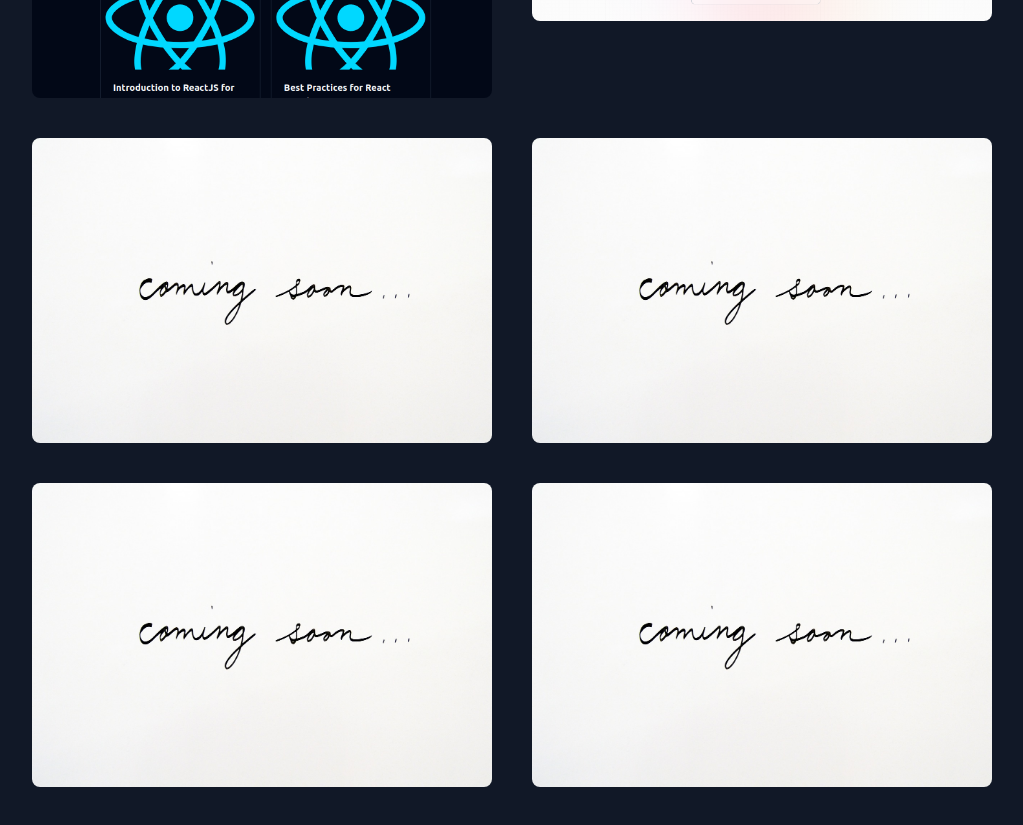
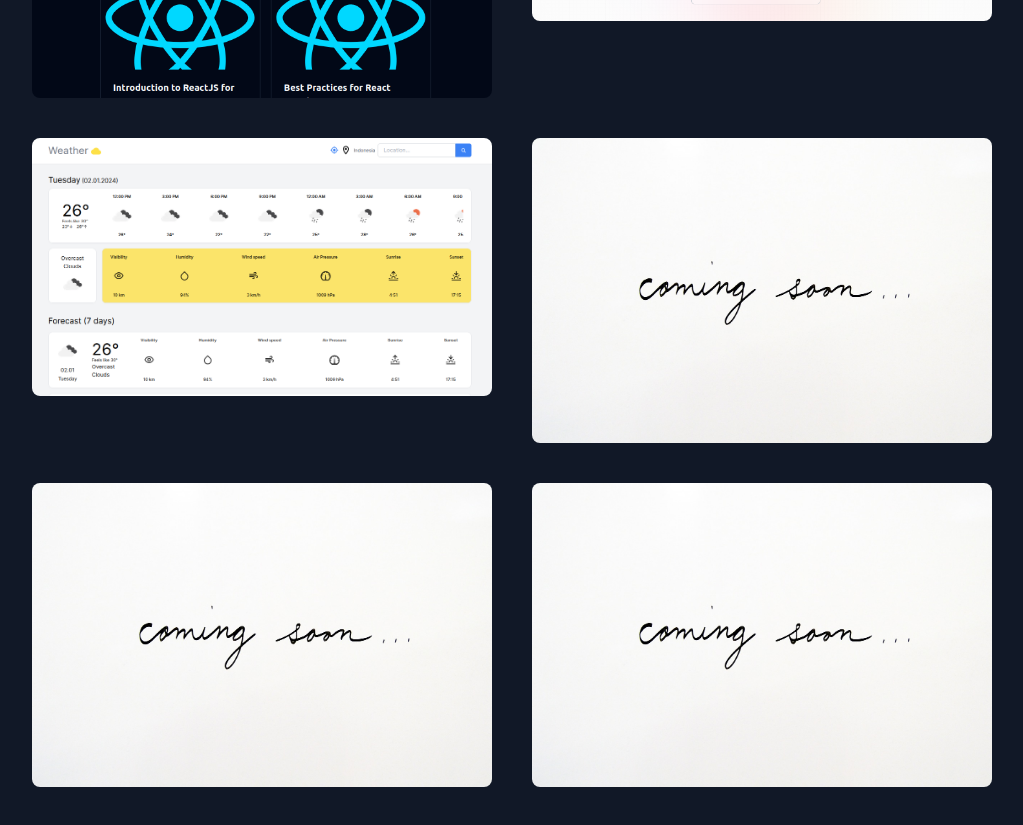
Before and after one commit to andi-per/react-porto, a Next.js app: page / in a window 1280 px wide. Shown: the part 2400-3225 px from the top of the page, without its empty margins (128-1151 px from the left). Built offline with nearby package versions, Linux system fonts and the light colour scheme.

Commit message:
add weather app

```diff
--- a/app/page.js
+++ b/app/page.js
@@ -10,6 +10,7 @@ import backend from "../public/backend.png";
 import web1 from "../public/web1.jpg";
 import andiblog from "../public/andiblog.png";
 import promptopia from "../public/promptopia.png";
+import simpleWeather from "../public/simple-weather.png";
 
 import { useState } from "react";
 
@@ -167,6 +168,7 @@ export default function Home() {
           </div>
           <div className="flex flex-col gap-10 py-10 lg:flex-row lg:flex-wrap">
             <div className="basis-1/3 flex-1">
+              {/* https://nextjs-14-blog-ecru.vercel.app/ */}
               <a
                 href="https://nextjs-14-blog-ecru.vercel.app/"
                 target="_blank"
@@ -183,6 +185,7 @@ export default function Home() {
               </a>
             </div>
             <div className="basis-1/3 flex-1">
+              {/* https://nextjs-ideas-sharing.vercel.app/ */}
               <a
                 href="https://nextjs-ideas-sharing.vercel.app/"
                 target="_blank"
@@ -199,14 +202,21 @@ export default function Home() {
               </a>
             </div>
             <div className="basis-1/3 flex-1">
+              {/* https://next-simple-weather.vercel.app/ */}
+              <a
+                href="https://next-simple-weather.vercel.app/"
+                target="_blank"
+                rel="noopener noreferrer"
+              >
                 <Image
-                src={web1}
+                  src={simpleWeather}
                   alt="project_3"
                   className="rounded-lg object-cover dark:hover:shadow-[0_0_20px_theme('colors.green.300')]"
                   width={"100%"}
                   height={"100%"}
                   layout="responsive"
                 />
+              </a>
             </div>
             <div className="basis-1/3 flex-1">
               <Image
```
Also changed, not shown: public/simple-weather.png (added). Lines whose indentation alone changed are shown as unchanged.
